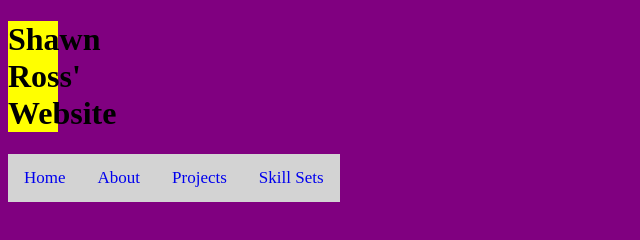
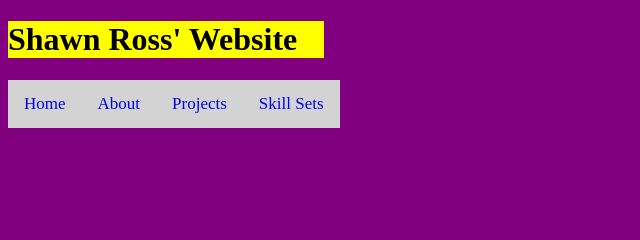
Before and after one commit to shawnross22/shawnross22.github.io, a plain HTML site: page index.html in a window 1280 px wide. Shown: the whole page, without its empty margins (0-640 px from the left). Drawn offline with Linux system fonts and the light colour scheme.

Commit message:
Update style.css

```diff
--- a/style.css
+++ b/style.css
@@ -5,7 +5,7 @@ body{
 
 h1{
   background-color: yellow;
-  width: 50px;
+  width: 25%;
 }
 
 .topnav a {
```
